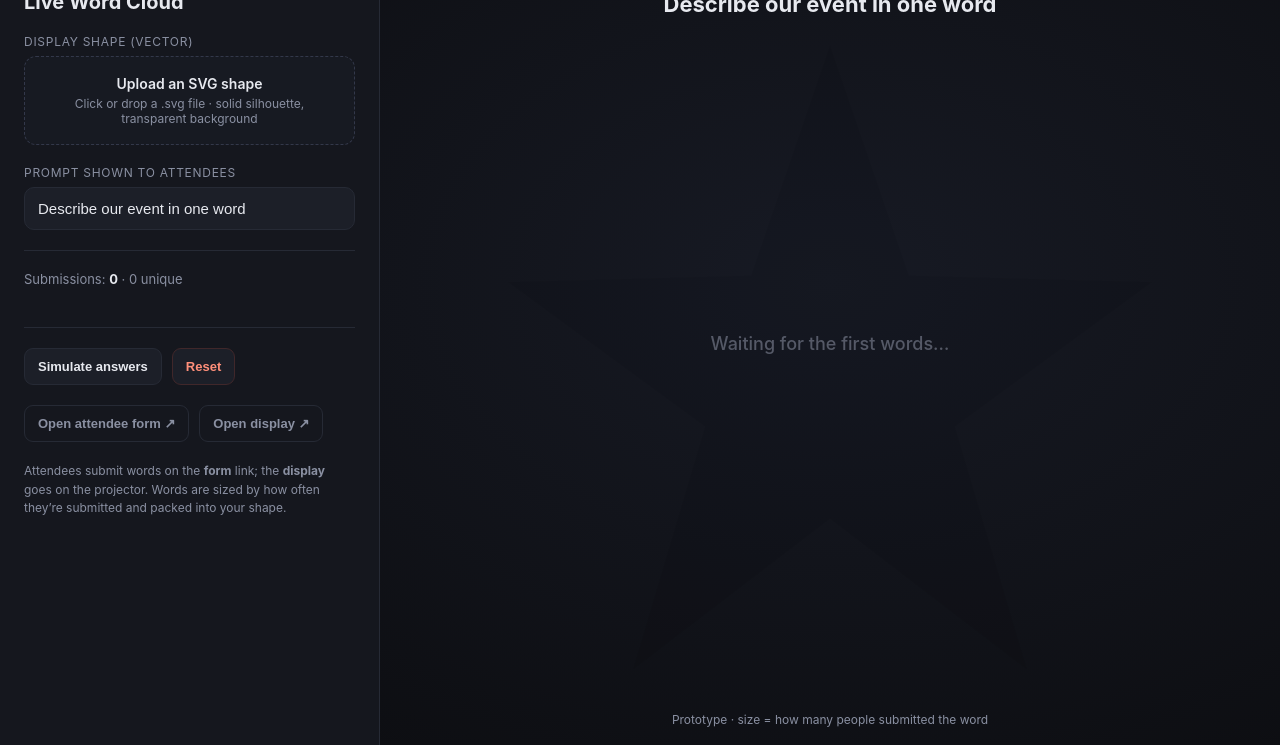
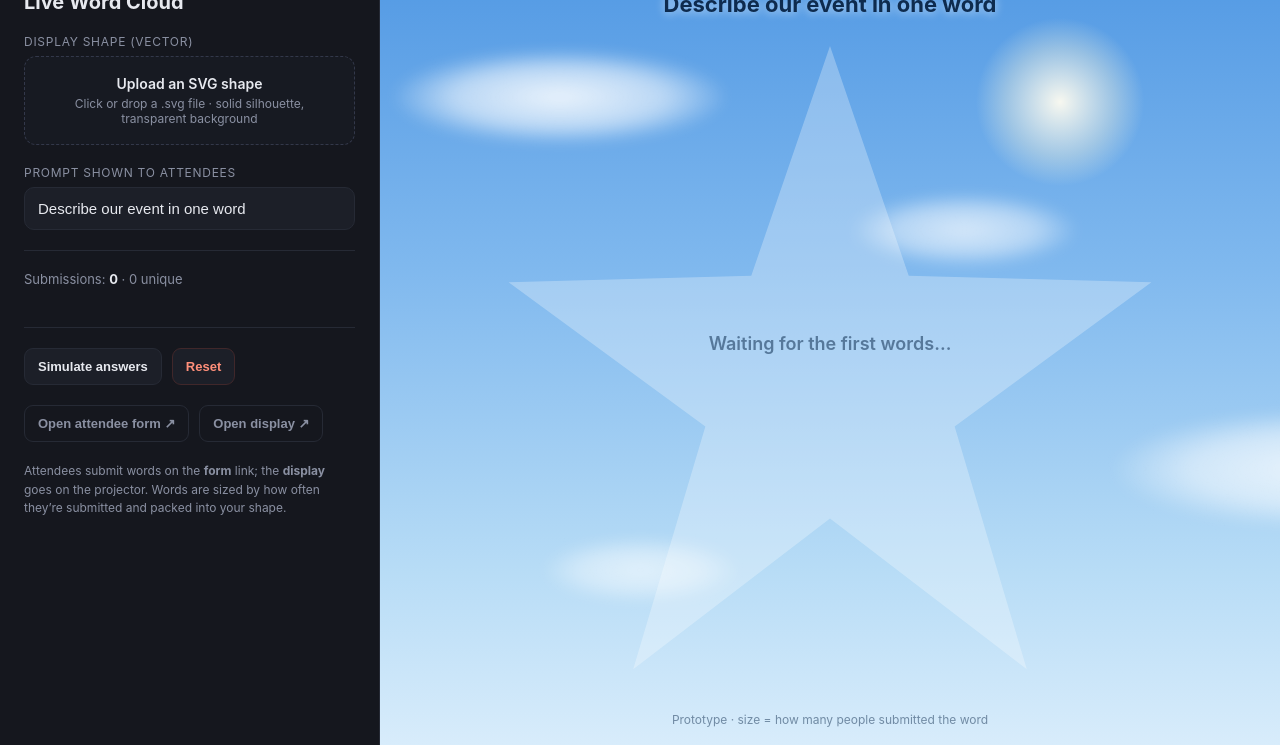
Before and after one commit to lhbidesign/ampersand-wordcloud, a plain HTML site: page shape-wordcloud.html in a window 1280 px wide. Shown: the part 55-800 px from the top of the page. Drawn offline with Linux system fonts and the light colour scheme.

Commit message:
Shape cloud: daytime sky backdrop, drifting clouds, gently floating words

```diff
--- a/shape-wordcloud.html
+++ b/shape-wordcloud.html
@@ -46,15 +46,28 @@
   .total{font-size:13px;color:var(--muted);}
   .total b{color:var(--text)}
 
-  /* stage */
-  .stage{position:relative;overflow:hidden;background:
-     radial-gradient(1200px 800px at 50% 42%, #171a24 0%, var(--bg) 70%);}
-  .stage canvas{display:block;width:100%;height:100%;}
+  /* stage — daytime sky */
+  .stage{position:relative;overflow:hidden;
+     background:linear-gradient(180deg,#4f97e3 0%,#7fb8ee 40%,#b7dcf6 78%,#d8ecfb 100%);}
+  .stage canvas{position:relative;display:block;width:100%;height:100%;z-index:1;}
+  .sky{position:absolute;inset:0;overflow:hidden;z-index:0;pointer-events:none;}
+  .sky .sun{position:absolute;top:9%;right:15%;width:170px;height:170px;border-radius:50%;
+    background:radial-gradient(circle,rgba(255,252,240,.95),rgba(255,248,220,.35) 45%,transparent 70%);}
+  .cloud{position:absolute;border-radius:50%;filter:blur(7px);will-change:transform;
+    background:radial-gradient(closest-side,rgba(255,255,255,.96),rgba(255,255,255,.62) 62%,rgba(255,255,255,0));}
+  @keyframes drift{from{transform:translateX(-30vw)}to{transform:translateX(130vw)}}
+  .c1{top:13%;width:340px;height:96px;opacity:.9; animation:drift 78s linear infinite;animation-delay:-10s;}
+  .c2{top:31%;width:230px;height:74px;opacity:.72;animation:drift 108s linear infinite;animation-delay:-40s;}
+  .c3{top:58%;width:430px;height:120px;opacity:.8; animation:drift 138s linear infinite;animation-delay:-70s;}
+  .c4{top:74%;width:200px;height:66px;opacity:.6; animation:drift 94s  linear infinite;animation-delay:-20s;}
+  @media (prefers-reduced-motion: reduce){ .cloud{animation:none;} }
   .stage .heading{position:absolute;top:26px;left:0;right:0;text-align:center;pointer-events:none;z-index:2;}
-  .stage .heading .kick{font-size:12px;letter-spacing:.22em;text-transform:uppercase;color:var(--muted);}
-  .stage .heading .qt{font-size:22px;font-weight:650;margin-top:5px;}
-  .stage .foot{position:absolute;bottom:18px;left:0;right:0;text-align:center;color:var(--muted);font-size:12px;z-index:2;pointer-events:none;}
+  .stage .heading .kick{font-size:12px;letter-spacing:.22em;text-transform:uppercase;color:rgba(15,45,80,.55);}
+  .stage .heading .qt{font-size:22px;font-weight:650;margin-top:5px;color:#0e2b4e;
+    text-shadow:0 1px 10px rgba(255,255,255,.6);}
+  .stage .foot{position:absolute;bottom:18px;left:0;right:0;text-align:center;color:rgba(15,45,80,.5);font-size:12px;z-index:2;pointer-events:none;}
   .toolbar{position:absolute;top:14px;right:16px;z-index:3;display:flex;gap:8px;}
+  .toolbar .btn{background:rgba(255,255,255,.7);color:#183a5e;border-color:rgba(255,255,255,.5);}
   .display-only .toolbar .hideDisp{display:none;}
 
   /* input/form mode */
@@ -115,6 +128,13 @@
 
   <!-- DISPLAY STAGE -->
   <main class="stage" id="stage">
+    <div class="sky">
+      <div class="sun"></div>
+      <div class="cloud c1"></div>
+      <div class="cloud c2"></div>
+      <div class="cloud c3"></div>
+      <div class="cloud c4"></div>
+    </div>
     <div class="toolbar"><button class="btn ghost hideDisp" id="btn-fs">Fullscreen</button></div>
     <div class="heading"><div class="kick">Live now</div><div class="qt" id="d-qt"></div></div>
     <canvas id="cloud"></canvas>
@@ -207,9 +227,11 @@ function applyPrompt(p){
    ===================================================================== */
 const canvas=document.getElementById("cloud");
 const ctx=canvas.getContext("2d");
-const COLORS=["#ff5a3c","#ffcf5c","#4ea1ff","#54e0c7","#c88bff","#ff8fae","#9fe870","#ffa24e"];
+// deep, saturated tones so words stay legible against the bright sky
+const WINNER_COLOR="#0b2545";
+const COLORS=["#123c69","#b3541e","#146356","#7a2048","#c1121f","#3d348b","#1b512d","#8a5a00"];
 const GRID=4;
-let W=0,H=0,DPR=1, mask=null, gridW=0, gridH=0, anchors=null, shapeImg=null;
+let W=0,H=0,DPR=1, mask=null, gridW=0, gridH=0, anchors=null, shapeImg=null, ghostCanvas=null;
 
 function sizeCanvas(){
   const st=document.getElementById("stage");
@@ -233,6 +255,11 @@ function buildMask(){
   const s=Math.min(W*0.9/iw, H*0.82/ih);
   const dw=iw*s, dh=ih*s, dx=(W-dw)/2, dy=(H-dh)/2 + H*0.02;
   o.drawImage(shapeImg, dx,dy,dw,dh);
+  // soft white silhouette of the shape → reads as a shape-shaped cloud behind the words
+  ghostCanvas=document.createElement("canvas"); ghostCanvas.width=W; ghostCanvas.height=H;
+  const gc=ghostCanvas.getContext("2d");
+  gc.drawImage(o.canvas,0,0);
+  gc.globalCompositeOperation="source-in"; gc.fillStyle="#ffffff"; gc.fillRect(0,0,W,H);
   const data=o.getImageData(0,0,W,H).data;
   const cx=gridW/2, cy=gridH/2;
   for(let gy=0;gy<gridH;gy++) for(let gx=0;gx<gridW;gx++){
@@ -295,8 +322,12 @@ function place(occ, word, fs){
   return null;
 }
 
-function render(){
-  // panel stats
+// Placed words are computed once per data/shape change (layout), then a rAF loop
+// redraws them every frame with a tiny per-word drift so the whole cloud gently
+// floats — like it's suspended in the sky.
+let placed=[], emptyMsg=null, motion=true;
+
+function render(){   // = update panel stats + re-run layout (drawing is the rAF loop)
   const entries=Object.entries(counts).filter(([,c])=>c>0).sort((a,b)=>b[1]-a[1]);
   const total=entries.reduce((s,[,c])=>s+c,0);
   const pt=document.getElementById("p-total"); if(pt) pt.textContent=total;
@@ -305,19 +336,15 @@ function render(){
   if(top){ top.innerHTML=entries.slice(0,8).map(([w,c])=>`<div class="w"><span>${w}</span><b>${c}</b></div>`).join(""); }
   const fc=document.getElementById("f-cnt"); if(fc) fc.textContent = total? `${total} words so far` : "";
 
-  if(!ctx) return;
-  ctx.clearRect(0,0,W,H);
-  if(shapeImg) drawGhost();
-
-  if(entries.length===0){ drawEmpty(); return; }
-  if(!anchors || !anchors.length){ drawEmpty("Upload a shape to begin…"); return; }
+  placed=[]; emptyMsg=null;
+  if(entries.length===0){ emptyMsg="Waiting for the first words…"; return; }
+  if(!anchors || !anchors.length){ emptyMsg="Upload a shape to begin…"; return; }
 
   const maxC=entries[0][1];
   const base=Math.min(W,H);
   const minF=Math.max(14, base*0.03);
   const maxF=base*0.17;
   const occ=new Uint8Array(gridW*gridH);
-  ctx.textAlign="center"; ctx.textBaseline="middle";
 
   entries.forEach(([word,c],idx)=>{
     const t = maxC<=1 ? 1 : c/maxC;                 // linear → strong contrast
@@ -328,27 +355,51 @@ function render(){
       if(!pos) fs*=0.84;
     }
     if(!pos) return;
-    ctx.save();
-    ctx.font=`700 ${fs}px -apple-system,"Segoe UI",Roboto,Helvetica,Arial,sans-serif`;
-    ctx.fillStyle = idx===0 ? "#ffffff" : COLORS[idx % COLORS.length];
-    ctx.translate(pos.cx, pos.cy);
-    if(pos.orient==="v") ctx.rotate(-Math.PI/2);
-    if(idx===0){ ctx.shadowColor="rgba(255,90,60,.5)"; ctx.shadowBlur=fs*0.3; }
-    ctx.fillText(word, 0, 0);
-    ctx.restore();
+    placed.push({
+      word, fs, orient:pos.orient, cx:pos.cx, cy:pos.cy,
+      color: idx===0 ? WINNER_COLOR : COLORS[idx % COLORS.length],
+      // gentle float params (deterministic per word so it's stable across relayouts)
+      phase: idx*1.7 + word.length*0.3,
+      ampX: 3 + (idx%3),          // horizontal sway px
+      ampY: 3 + ((idx*5)%4)*0.8,  // vertical bob px
+      rot:  0.016 + (idx%3)*0.012 // tiny rotation wobble (radians)
+    });
   });
 }
 
+function draw(t){
+  if(ctx){
+    ctx.clearRect(0,0,W,H);
+    if(shapeImg) drawGhost();
+    if(emptyMsg){ drawEmpty(emptyMsg); }
+    else {
+      ctx.textAlign="center"; ctx.textBaseline="middle";
+      for(const p of placed){
+        const dx = motion ? Math.sin(t*0.00060 + p.phase)*p.ampX : 0;
+        const dy = motion ? Math.cos(t*0.00052 + p.phase*1.3)*p.ampY : 0;
+        const wob= motion ? Math.sin(t*0.00040 + p.phase)*p.rot : 0;
+        ctx.save();
+        ctx.font=`700 ${p.fs}px -apple-system,"Segoe UI",Roboto,Helvetica,Arial,sans-serif`;
+        ctx.fillStyle=p.color;
+        ctx.shadowColor="rgba(255,255,255,.55)"; ctx.shadowBlur=p.fs*0.14;  // soft halo over clouds
+        ctx.translate(p.cx+dx, p.cy+dy);
+        ctx.rotate((p.orient==="v" ? -Math.PI/2 : 0) + wob);
+        ctx.fillText(p.word, 0, 0);
+        ctx.restore();
+      }
+    }
+  }
+  requestAnimationFrame(draw);
+}
+
 function drawGhost(){
-  const iw=shapeImg.naturalWidth||100, ih=shapeImg.naturalHeight||100;
-  const s=Math.min(W*0.9/iw, H*0.82/ih);
-  const dw=iw*s, dh=ih*s;
-  ctx.globalAlpha=0.06; ctx.drawImage(shapeImg,(W-dw)/2,(H-dh)/2+H*0.02,dw,dh); ctx.globalAlpha=1;
+  if(!ghostCanvas) return;
+  ctx.save(); ctx.globalAlpha=0.28; ctx.drawImage(ghostCanvas,0,0,W,H); ctx.restore();
 }
 function drawEmpty(msg){
-  ctx.save(); ctx.globalAlpha=.55; ctx.fillStyle="#8a90a2";
+  ctx.save(); ctx.fillStyle="rgba(15,45,80,.55)";
   ctx.textAlign="center"; ctx.textBaseline="middle";
-  ctx.font="500 18px -apple-system,Segoe UI,Roboto,sans-serif";
+  ctx.font="600 18px -apple-system,Segoe UI,Roboto,sans-serif";
   ctx.fillText(msg||"Waiting for the first words…", W/2, H*0.5);
   ctx.restore();
 }
@@ -422,6 +473,10 @@ loadShape(savedShape || DEFAULT_SVG, true);   // rebuild mask once the shape ima
 if(savedShape) markShapeLoaded();
 sizeCanvas();
 
+// respect reduced-motion, then start the gentle float loop
+if(window.matchMedia && window.matchMedia("(prefers-reduced-motion: reduce)").matches) motion=false;
+requestAnimationFrame(draw);
+
 if(!storageOK){
   const note=document.getElementById("sync-note");
   if(note) note.innerHTML="⚠︎ Storage blocked (opened as a file). It still works in one window, but the form/display sync needs it served over http:// — see the hosted link.";
```
